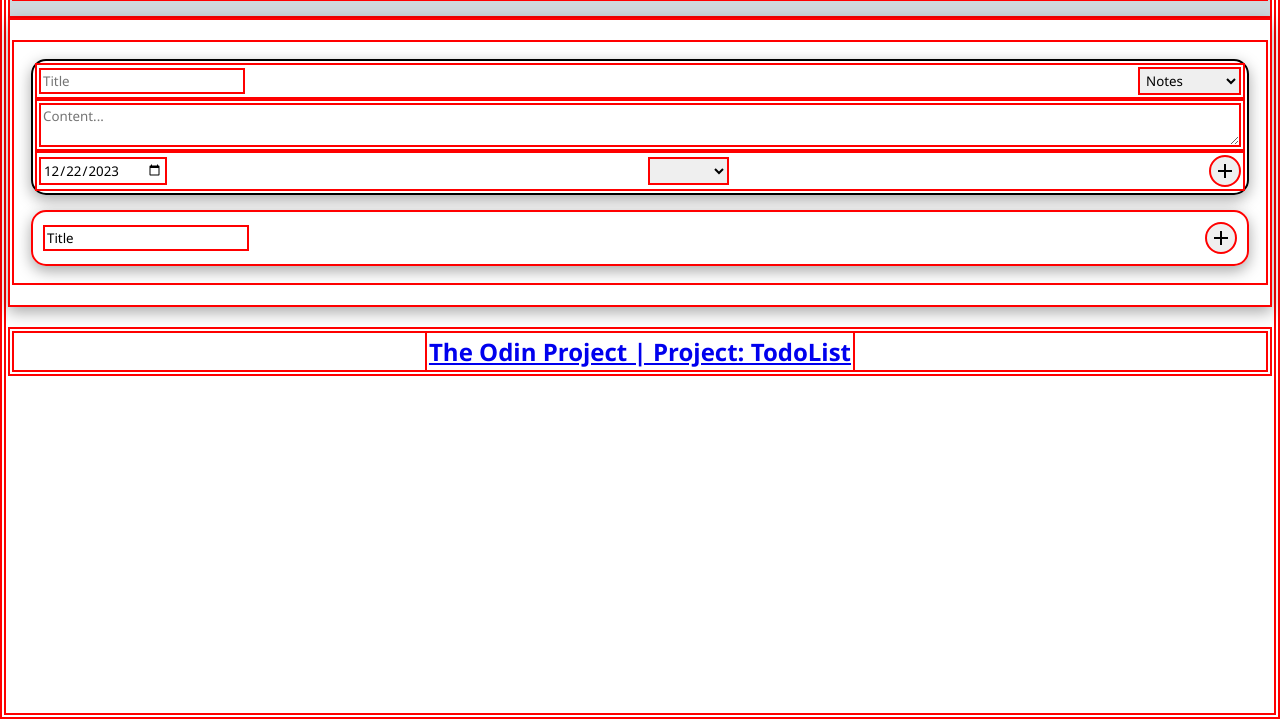
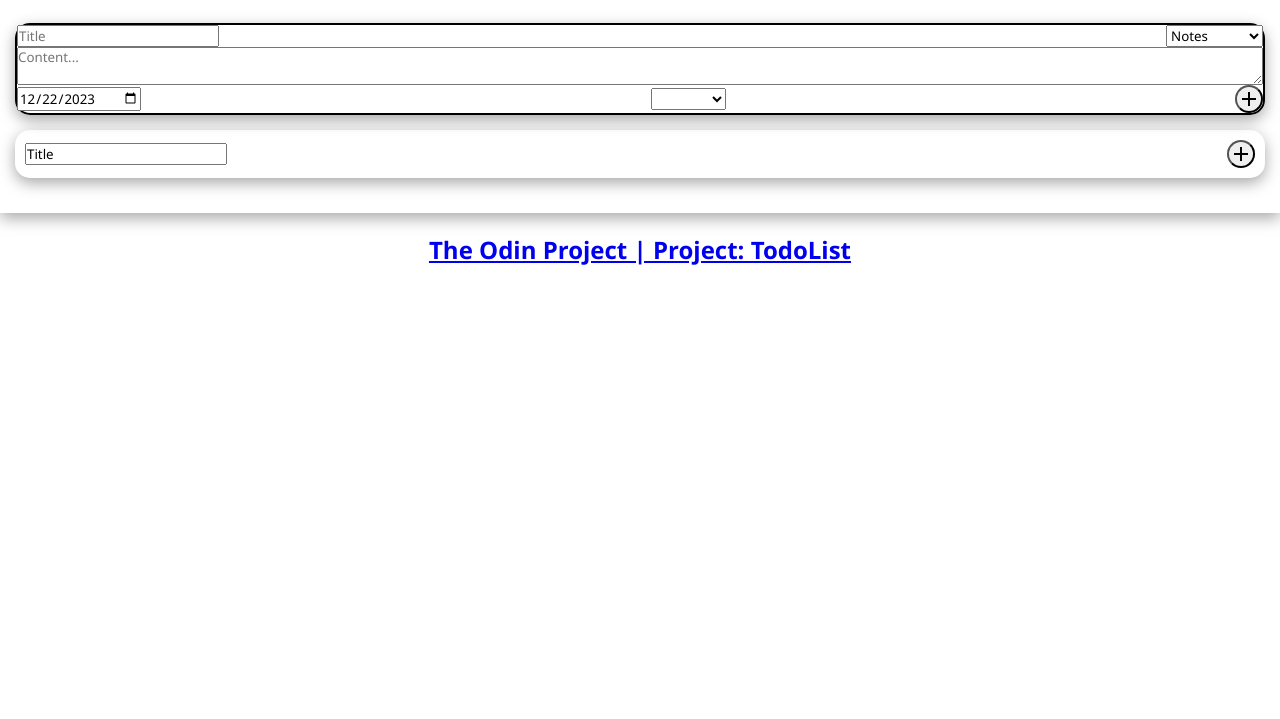
Before and after one commit to CyprianESPI/odin-todolist, a website built with webpack: page src/index.html in a window 1280 px wide. Shown: the part 97-816 px from the top of the page. Built offline with nearby package versions, Linux system fonts and the light colour scheme.

Commit message:
Style: Remove borders

```diff
--- a/src/styles.css
+++ b/src/styles.css
@@ -23,8 +23,6 @@
     margin: 0;
     padding: 0;
     font-family: 'Segoe UI', Tahoma, Geneva, Verdana, sans-serif;
-    border: 2px solid red;
-    padding: 2px;
 }
 
 /*
```
